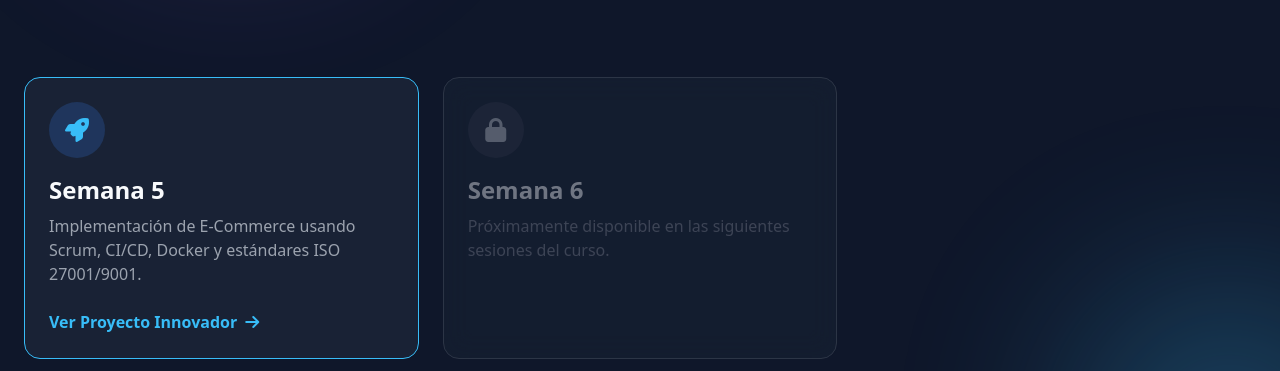
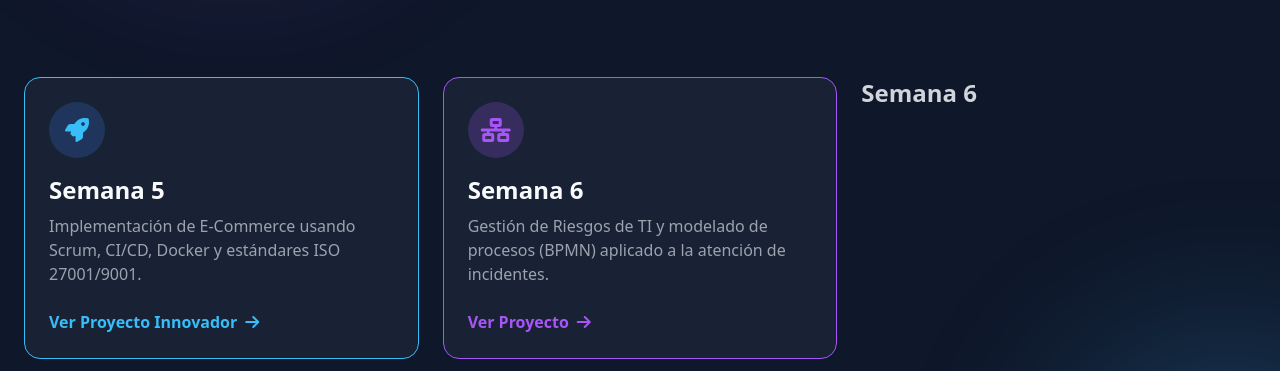
Before and after one commit to manuelleigh/SIE, a plain HTML site: page index.html in a window 1280 px wide. Shown: the part 429-800 px from the top of the page. Drawn offline with nearby package versions, Linux system fonts and the light colour scheme.

Commit message:
docs: add semana6 to index

```diff
--- a/index.html
+++ b/index.html
@@ -79,11 +79,17 @@
                 </a>
             </div>
 
-            <!-- Placeholder para futuras semanas -->
-            <div class="glass-panel rounded-2xl p-6 border-t border-gray-600 opacity-50">
-                <div class="w-14 h-14 rounded-full bg-gray-500/20 flex items-center justify-center mb-4 text-gray-400">
-                    <i class="fa-solid fa-lock text-2xl"></i>
+                        <!-- Card Semana 6 -->
+            <div class="glass-panel rounded-2xl p-6 hover:-translate-y-2 transition-transform duration-300 group cursor-pointer border-t border-neonPurple">
+                <div class="w-14 h-14 rounded-full bg-purple-500/20 flex items-center justify-center mb-4 text-neonPurple group-hover:scale-110 transition-transform">
+                    <i class="fa-solid fa-network-wired text-2xl"></i>
                 </div>
+                <h3 class="text-2xl font-bold mb-2">Semana 6</h3>
+                <p class="text-gray-400 mb-6">Gestión de Riesgos de TI y modelado de procesos (BPMN) aplicado a la atención de incidentes.</p>
+                <a href="semana6/index.html" class="inline-flex items-center text-neonPurple font-semibold hover:text-neonBlue transition-colors">
+                    Ver Proyecto <i class="fa-solid fa-arrow-right ml-2 group-hover:translate-x-1 transition-transform"></i>
+                </a>
+            </div>
                 <h3 class="text-2xl font-bold mb-2 text-gray-300">Semana 6</h3>
                 <p class="text-gray-500">Próximamente disponible en las siguientes sesiones del curso.</p>
             </div>
```
